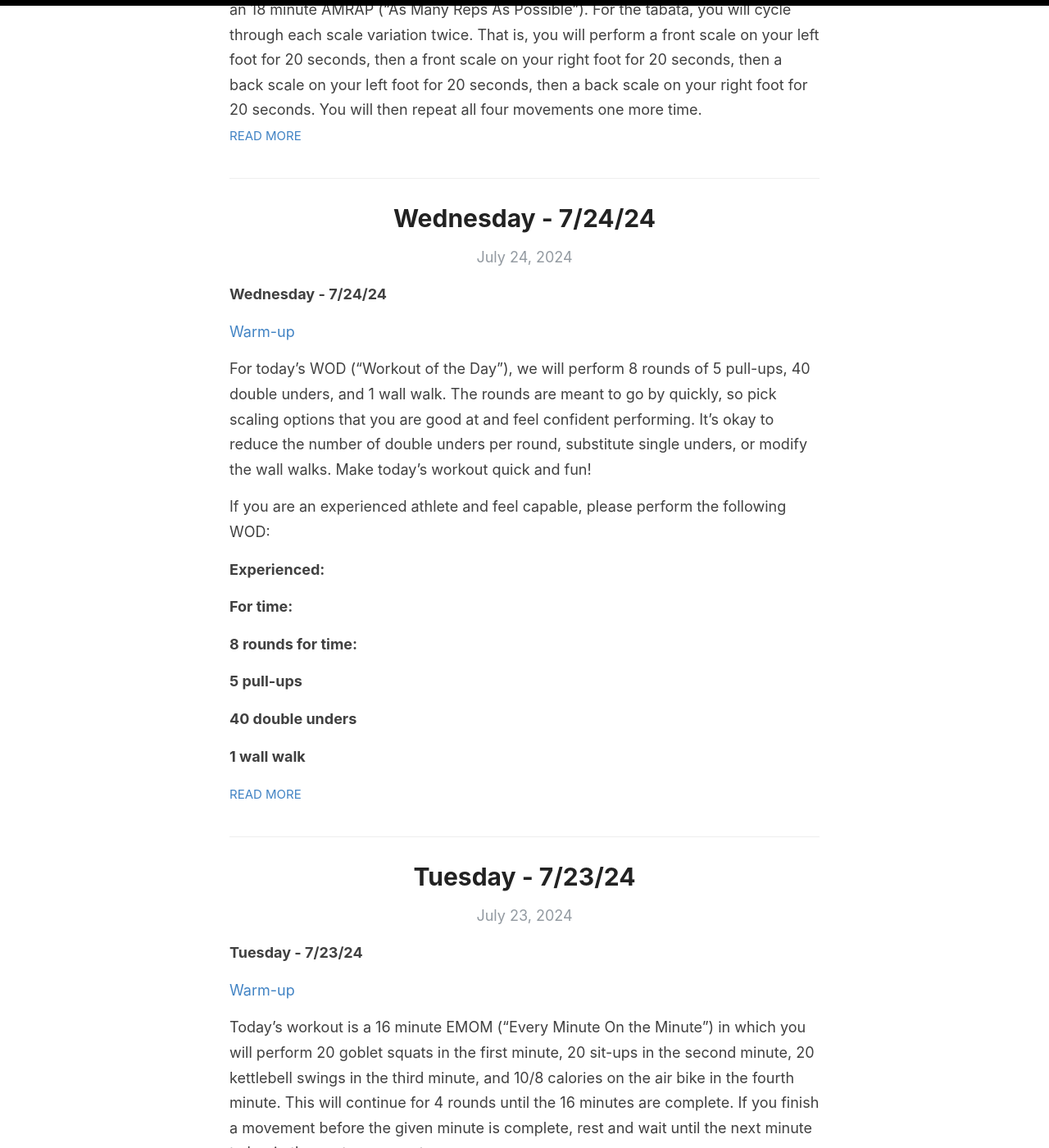
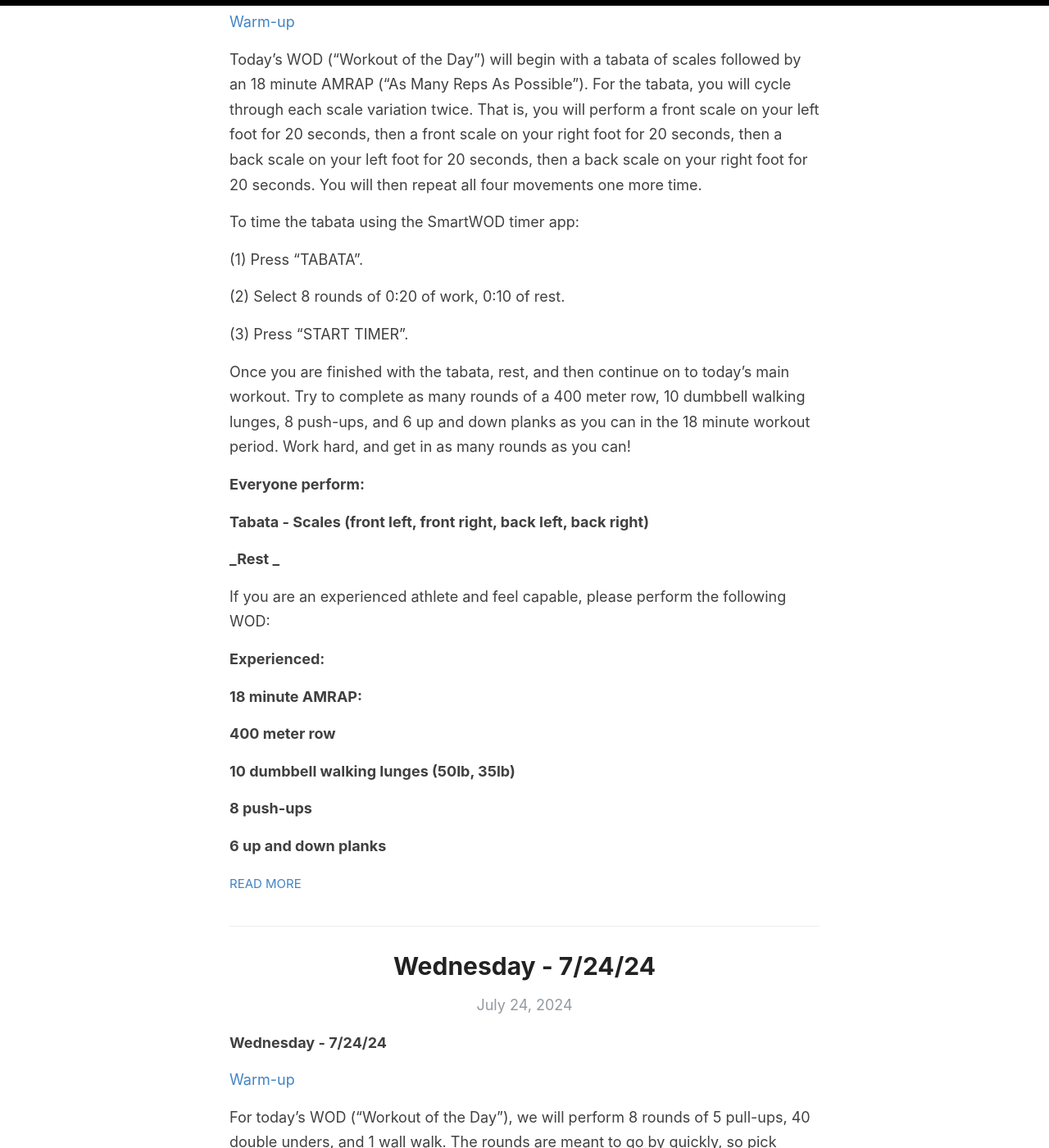
Before and after one commit to communityfitness/club, a Jekyll site: the page built from index.html, in a window 1280 px wide and 1400 px high, scrolled down 1295 px. Shown: the whole window at 82% size. Built offline with Jekyll 4.4.1, drawn with Linux system fonts in a browser that asks for light colours; the list of posts is cut into pages by our own code; part of the change alters nothing that is shown.

Commit message:
Update 2024-07-25-Thursday.md

```diff
--- a/_posts/2024-07-25-Thursday.md
+++ b/_posts/2024-07-25-Thursday.md
@@ -2,7 +2,7 @@
 layout: post
 title: Thursday
 categories: [CFC,WOD]
-excerpt: Today’s WOD (“Workout of the Day”)  will begin with a tabata of scales followed by an 18 minute AMRAP (“As Many Reps As Possible”). For the tabata, you will cycle through each scale variation twice. That is, you will perform a front scale on your left foot for 20 seconds, then a front scale on your right foot for 20 seconds, then a back scale on your left foot for 20 seconds, then a back scale on your right foot for 20 seconds. You will then repeat all four movements one more time.
+excerpt_separator: <!--more-->
 ---
 **Thursday - 7/25/24**
 
@@ -39,6 +39,7 @@ If you are an experienced athlete and feel capable, please perform the following
 **8 push-ups**
 
 **6 up and down planks**
+<!--more-->
 
 A beginner will naturally perform fewer reps than an advanced athlete. However, it might also be necessary to modify some of the movements. Feel free to modify your lunges by using a chair, the rig, or the wall to help with balance. You can also take smaller steps or not lower your back knee all the way to the ground. Wall push-ups can be substituted for regular push-ups, and a plank hold can be substituted for the up and down planks if needed. A beginner’s version of today’s workout could look like this:
 
```
